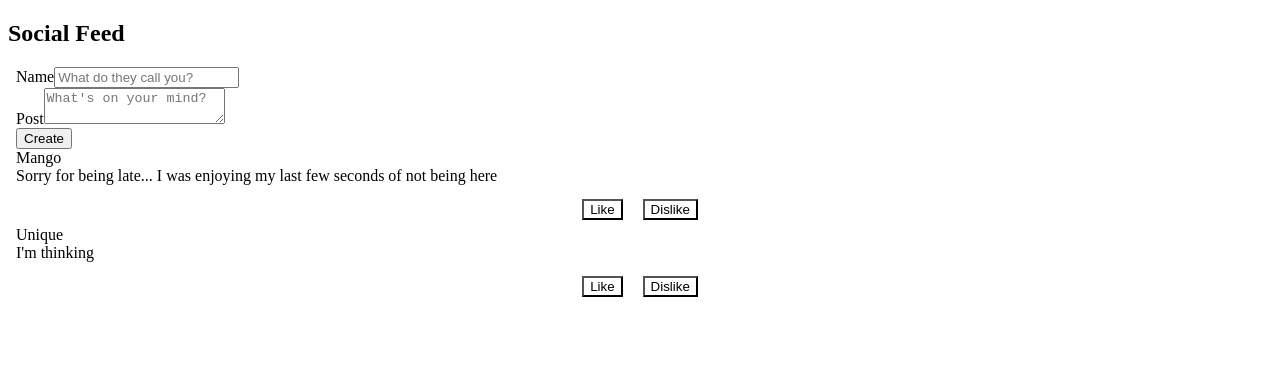
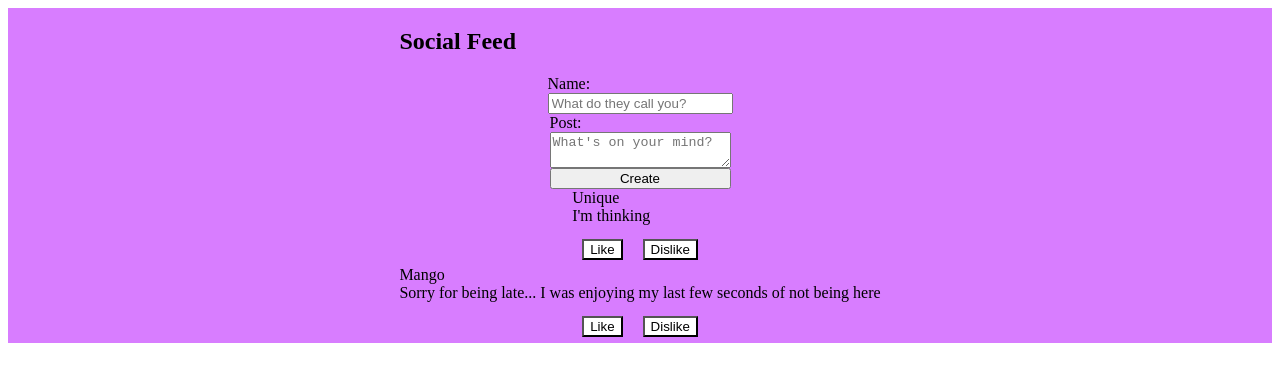
Before and after one commit to Lizethkm/Social-Feed-Project, a React (Create React App) app: page / in a window 1280 px wide. Shown: the top 382 px of the page. Built offline with nearby package versions, Linux system fonts and the light colour scheme.

Commit message:
Imported ALL CSS Files to their Corresponding JSX File for Styling of Project

```diff
--- a/package.json
+++ b/package.json
@@ -8,6 +8,7 @@
     "@testing-library/user-event": "^13.5.0",
     "react": "^18.0.0",
     "react-dom": "^18.0.0",
+    "react-icons": "^4.3.1",
     "react-scripts": "5.0.1",
     "web-vitals": "^2.1.4"
   },
--- a/src/App.js
+++ b/src/App.js
@@ -2,6 +2,7 @@ import React, { useState } from 'react';
 import Posts from './Components/PostFolder/Posts';
 import DisplayPosts from './Components/DisplayPosts/DisplayPosts';
 import CreatePost from './Components/CreatePost/CreatePost';
+import './Apps.css'
 
 
 function App() {
@@ -15,15 +16,13 @@ function App() {
 
 
   return (
-    <div>
+    <div className='container'>
       <h2>Social Feed</h2>
-      <body className='body' >
-        <div className='container'>
-          <div className='createPost'><CreatePost addNewPostEntry={addNewPostEntry}/></div>
-          <div className='posts'><Posts/></div>
-          <div className='displayPosts'><DisplayPosts parentPostsEntries= {postsEntries}/></div>
+        <div className='body'>
+          <CreatePost addNewPostEntry={addNewPostEntry}/>
+          <DisplayPosts parentPostsEntries= {postsEntries}/>
+          <Posts/>
         </div>
-      </body>
 
     </div>
   );
--- a/src/Apps.css
+++ b/src/Apps.css
@@ -1,11 +1,19 @@
 .container{
+    background-color: rgb(216, 125, 255);
     display: flex;
-    justify-content: center;
+    flex-direction: column;
+    flex-wrap: wrap;
+    align-content: center;
+    justify-content:center;
 
 }
 
 .body{
     background-color: rgb(216, 125, 255);
     display: flex;
-    justify-content: center;
+    flex-direction: column;
+    flex-wrap: wrap;
+    align-content: center;
+    justify-content:center;
+
 }
--- a/src/Components/CreatePost/CreatePost.css
+++ b/src/Components/CreatePost/CreatePost.css
@@ -1,5 +1,8 @@
-/* .createPosts {
+.newPosts {
     display: flex;
-    flex-direction: column;
+    flex-direction: column
+}
+
+.container{
     justify-content: center;
-} */
+}
--- a/src/Components/CreatePost/CreatePost.jsx
+++ b/src/Components/CreatePost/CreatePost.jsx
@@ -1,4 +1,5 @@
 import { useState } from "react";
+import './CreatePost.css'
 
 
 const CreatePost = (props) => {
@@ -18,16 +19,17 @@ const CreatePost = (props) => {
 
 
     return (
-        <form onSubmit= {handleCreate} className="form-grid" >
-            <div className="form-group">
-            <label>Name</label>
+        <form onSubmit= {handleCreate} className="newPosts" >
+            <div className="container">
+            <label>Name:</label>
                 <input type='text' value={name} onChange= {(event) => setName(event.target.value)} placeholder="What do they call you?"></input>
             </div>
-            <div className="form">
-                <label>Post</label>
+            <div className="container">
+                <label>Post:</label>
                 <textarea name="Post" value={posts} onChange= {(event) => setPosts(event.target.value)} placeholder = "What's on your mind?"></textarea>
+                <button type="submit" >Create</button>
             </div>
-            <button type="submit" >Create</button>
+
         </form>
      );
 }
--- a/src/Components/DisplayPosts/DisplayPosts.css
+++ b/src/Components/DisplayPosts/DisplayPosts.css
@@ -1,4 +1,4 @@
-/* .container{
+.container{
     display: flex;
     flex-direction: column;
     justify-content: center;
@@ -11,4 +11,4 @@
     display: flex;
     flex-direction: column;
     justify-content: center;
-} */
+}
--- a/src/Components/DisplayPosts/DisplayPosts.jsx
+++ b/src/Components/DisplayPosts/DisplayPosts.jsx
@@ -1,4 +1,5 @@
 import CustomButtons from "../CustomButtons/CustomButtons";
+import './DisplayPosts.css'
 
 const DisplayPosts = (props) => {
 
@@ -17,6 +18,9 @@ const DisplayPosts = (props) => {
                     </div>
                     )
                 })}
+            <div>
+
+            </div>
         </div>
 
 
```
Also changed, not shown: 1 other file (tests, documents, lock files or other folders).
